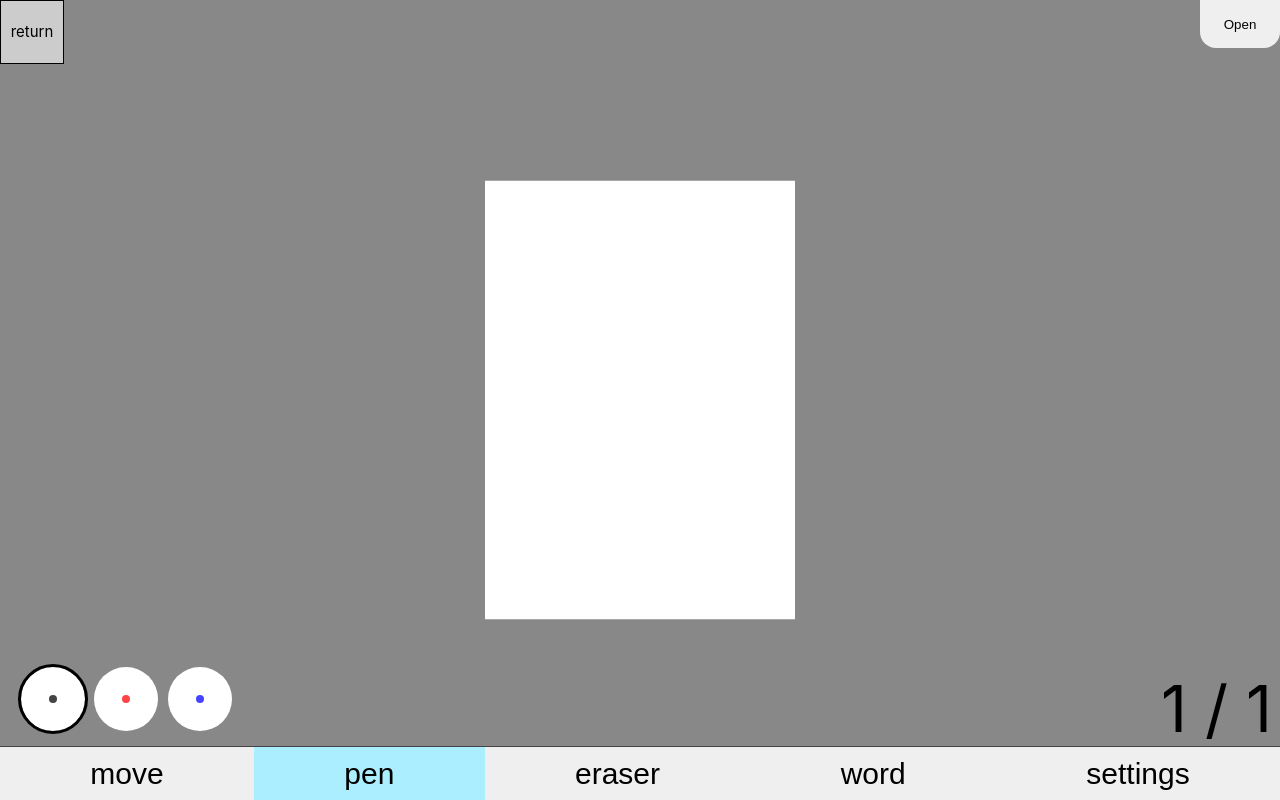
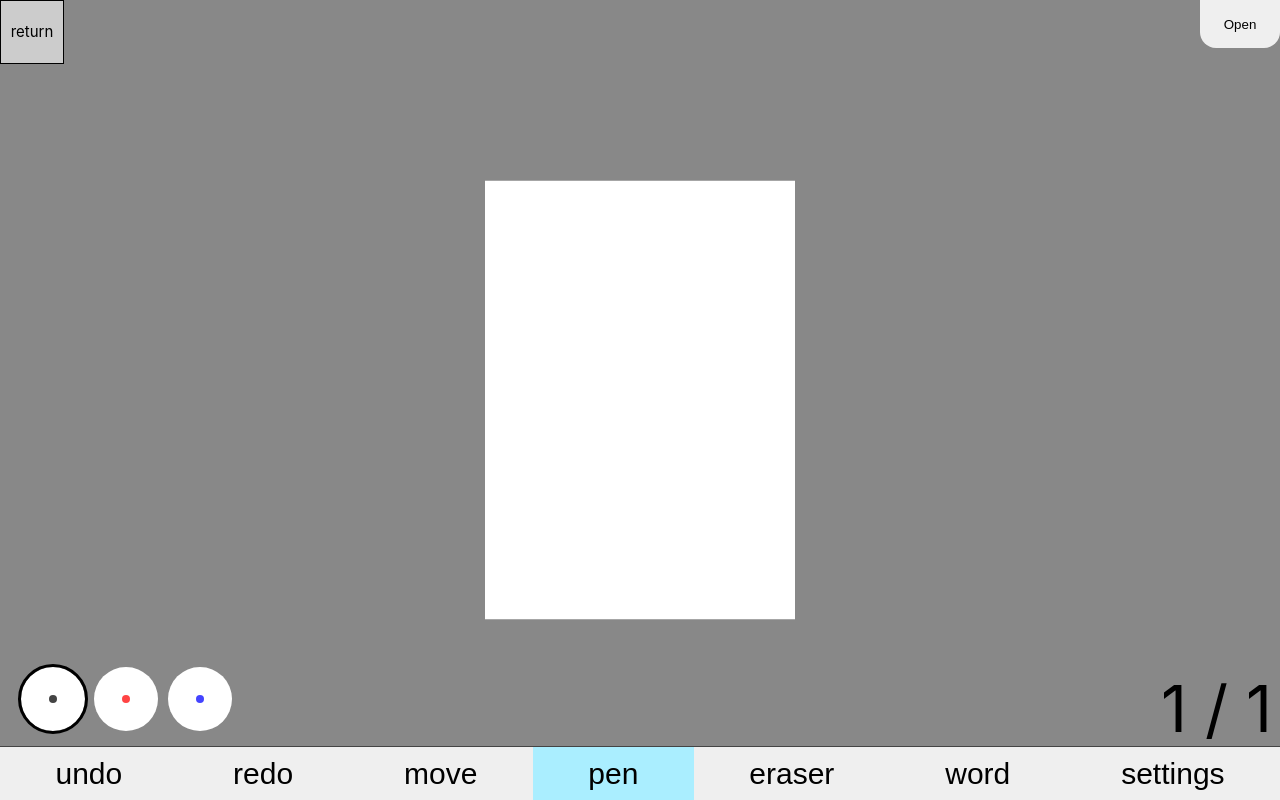
Before and after one commit to Kiterai/ComicSeeder, a Vue app in the folder frontend/: page / in a window 1280 px wide. Both pictures are taken after a click on the button "New Work". Built offline with nearby package versions, Linux system fonts and the light colour scheme.

Commit message:
undo/redoボタン

```diff
--- a/frontend/src/components/workedit/PageEditTools.vue
+++ b/frontend/src/components/workedit/PageEditTools.vue
@@ -1,10 +1,18 @@
 <script setup lang="ts">
 import { useDrawMode } from '@/stores/drawMode';
 import { useDrawState } from '@/stores/drawState';
+import { useOpeHistory } from '@/stores/opeHistory';
 
 const drawModeStore = useDrawMode();
 const drawStateStore = useDrawState();
+const opeHistory = useOpeHistory();
 
+const onClickUndo = async () => {
+  await opeHistory.tryUndo();
+};
+const onClickRedo = async () => {
+  await opeHistory.tryRedo();
+};
 const onClickMove = () => {
   drawModeStore.mode = 'move';
 };
@@ -24,6 +32,8 @@ const onClickSettings = () => {
 
 <template>
   <div :class="$style.tools">
+    <button :onclick="onClickUndo" :class="$style.tool">undo</button>
+    <button :onclick="onClickRedo" :class="$style.tool">redo</button>
     <button
       :onclick="onClickMove"
       :class="$style.tool"
```
